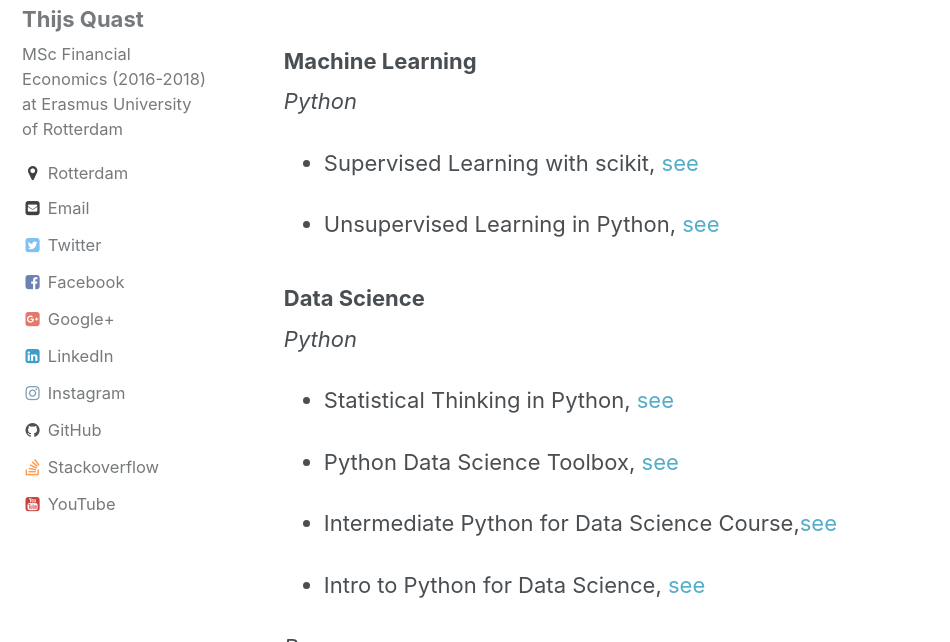
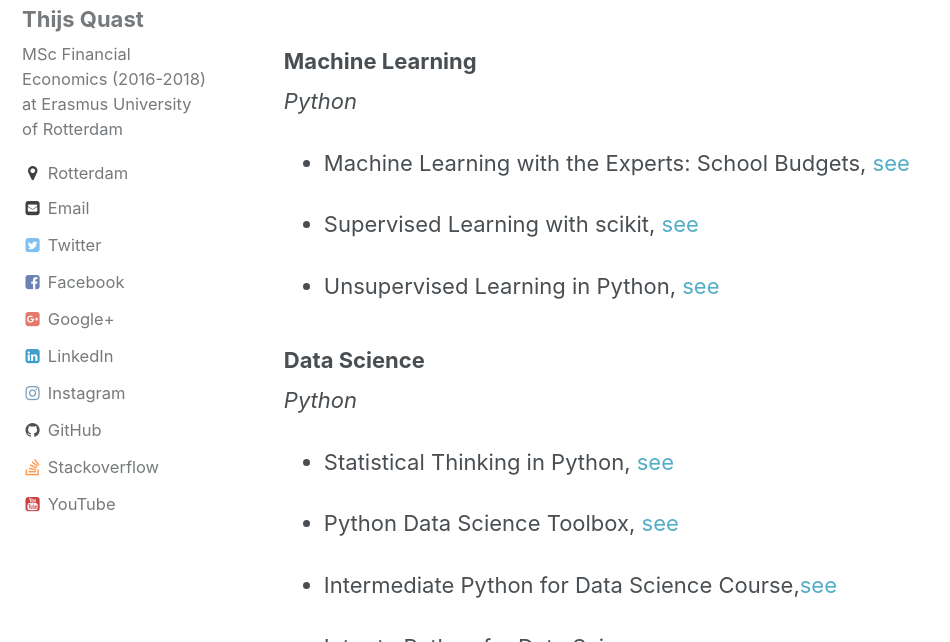
Before and after one commit to Thijsq/thijsq.github.io, a Jekyll site: the page built from _pages/certificates.md, in a window 1280 px wide and 900 px high, cut to the strip 258-900 px from the top of the window. Shown: the whole strip, without its empty margins (0-950 px from the left). Built offline with Jekyll 4.4.1, drawn with Linux system fonts in a browser that asks for light colours.

Commit message:
machine learning with experts

```diff
--- a/_pages/certificates.md
+++ b/_pages/certificates.md
@@ -9,6 +9,8 @@ For an overview of my programming competencies, please see my [portfolio](https:
 ### Machine Learning
 
 *Python*
++ Machine Learning with the Experts: School Budgets, [see](https://github.com/Thijsq/Datacamp/raw/master/Machine%20Learning%20with%20the%20experts:%20School%20budgets.pdf)
+
 + Supervised Learning with scikit, [see](https://github.com/Thijsq/Datacamp/raw/master/Supervised%20learning%20with%20scikit.pdf)
 
 + Unsupervised Learning in Python, [see](https://github.com/Thijsq/Datacamp/raw/master/Unsupervised%20Learning%20in%20Python.pdf)
```
